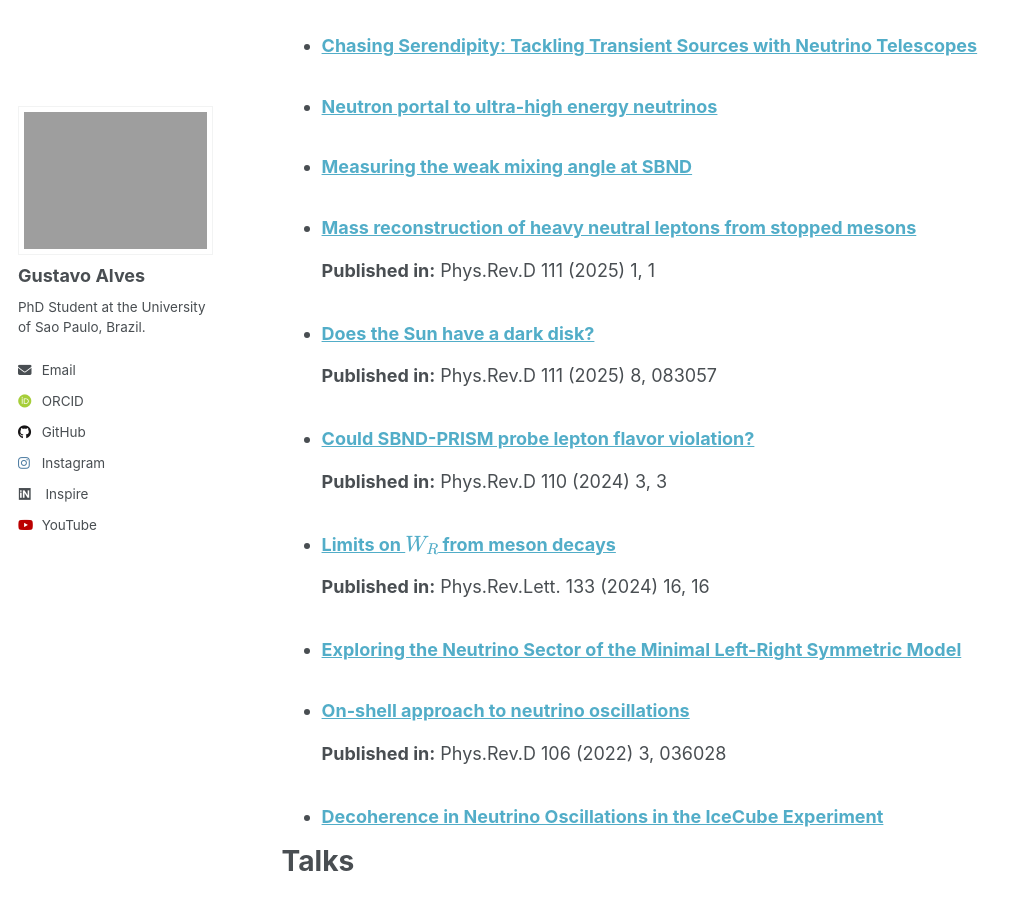
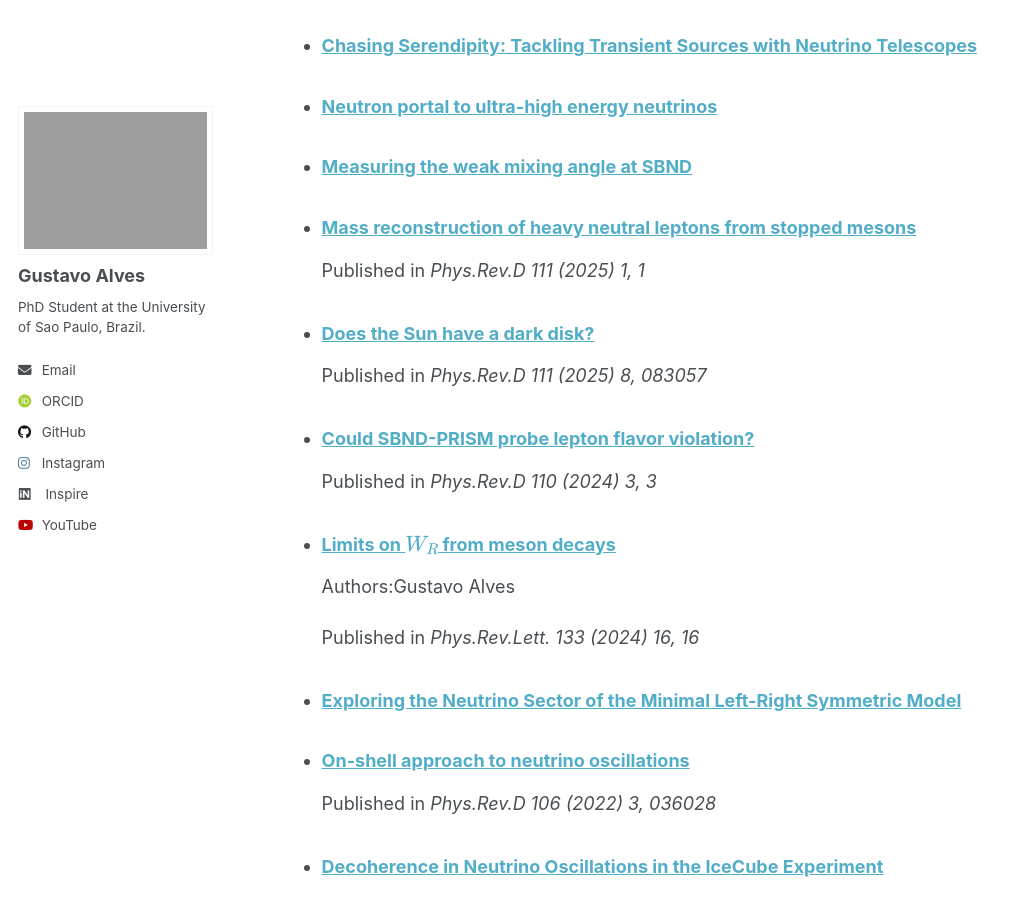
Before and after one commit to gfsalves/gfsalves.github.io, a Jekyll site: the page built from _pages/en/cv.md, in a window 1280 px wide and 900 px high, scrolled down 486 px. Shown: the whole window, without its empty margins (0-1022 px from the left). Built offline with Jekyll 4.4.1, drawn with Linux system fonts in a browser that asks for light colours; some web fonts are replaced; a script that is not in the unit is left out; some of the changed text lies outside the part shown.

Commit message:
change cv

```diff
--- a/_includes/archive-single-cv.html
+++ b/_includes/archive-single-cv.html
@@ -29,7 +29,7 @@
 
     <!-- Always make title a clickable link -->
     <h3 class="archive__item-title" itemprop="headline">
-      <a href="{{ post.link | default: post.url | prepend: base_path }}" rel="permalink">{{ title }}</a>
+      <a href="{{ post.paperurl }}" target="_blank" rel="noopener noreferrer">{{ title }}</a>
     </h3>
 
     <!-- Optional metadata -->
@@ -39,12 +39,12 @@
 
     <!-- Authors -->
     {% if post.authors %}
-      <p class="archive__item-authors" itemprop="author"><strong>Authors:</strong> {{ post.authors }}</p>
+      <p class="archive__item-authors" itemprop="author">Authors:{{ post.authors }}</p>
     {% endif %}
 
     <!-- Venue / Publication name -->
     {% if post.venue %}
-      <p class="archive__item-venue"><strong>Published in:</strong> {{ post.venue }}</p>
+      <p class="archive__item-venue">Published in <i>{{ post.venue }}</i></p>
     {% endif %}
 
     <!-- Full citation (optional, often includes title, authors, venue, year) -->
--- a/_includes/breadcrumbs.html
+++ b/_includes/breadcrumbs.html
@@ -18,7 +18,7 @@
   <ol itemscope itemtype="http://schema.org/BreadcrumbList">
     {% assign crumbs = page.url | split: '/' %}
     {% assign i = 1 %}
-    {% for crumb in crumbs offset: 1 %}
+    {% for crumb in crumbs offset: 1/ %}
       {% if forloop.first %}
         <li itemprop="itemListElement" itemscope itemtype="http://schema.org/ListItem">
           <a href="{{ base_path }}/" itemprop="item"><span itemprop="name">{{ site.data.ui-text[site.locale].breadcrumb_home_label | default: "Home" }}</span></a>
--- a/_layouts/single.html
+++ b/_layouts/single.html
@@ -83,7 +83,7 @@ layout: default
         {% include page__taxonomy.html %}
       </footer>
 
-      {% if page.share %}{% include social-share.html %}{% endif %}
+      <!-- {% if page.share %}{% include social-share.html %}{% endif %} -->
 
       {% include post_pagination.html %}
     </div>
--- a/_publications/2023-07-10-Limits-on-WR-from-meson-decays.md
+++ b/_publications/2023-07-10-Limits-on-WR-from-meson-decays.md
@@ -4,6 +4,7 @@ collection: publications
 category: manuscripts
 permalink: /publication/2023-07-10-Limits-on-WR-from-meson-decays
 date: 2023-07-10
+authors: Gustavo Alves
 venue: 'Phys.Rev.Lett. 133 (2024) 16, 16'
 paperurl: 'https://inspirehep.net/literature/2675987'
 ---
```
